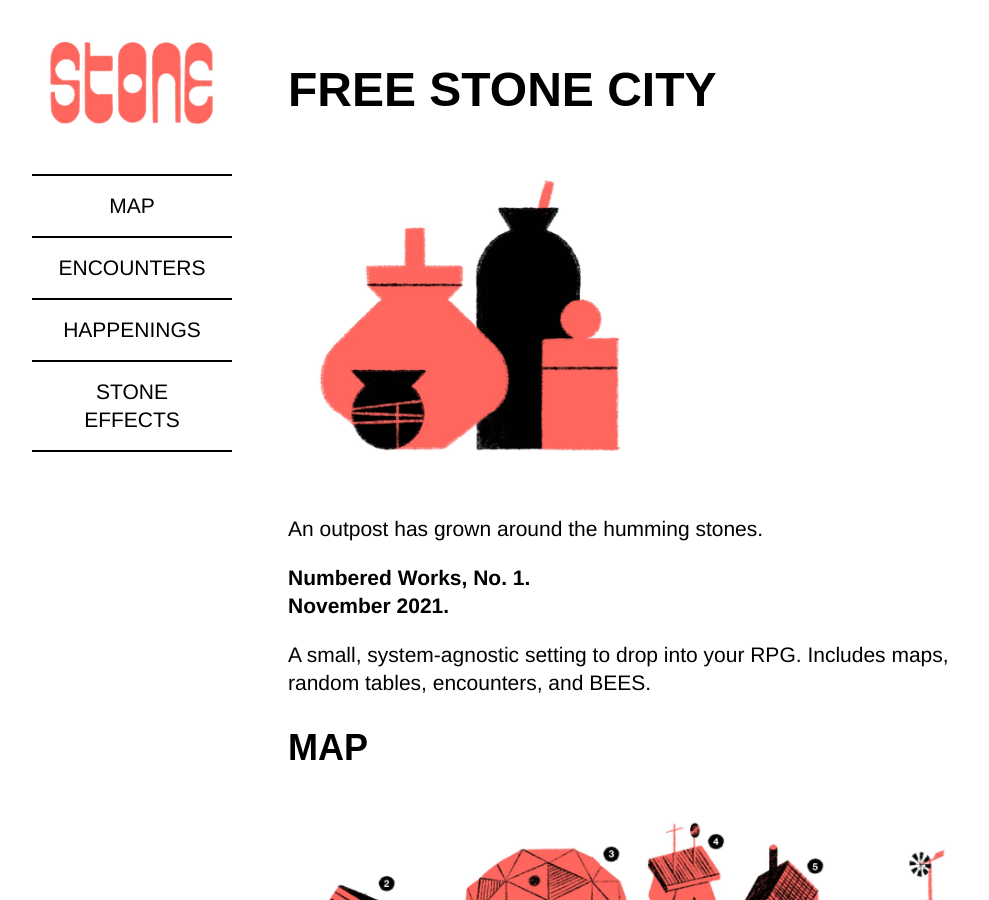
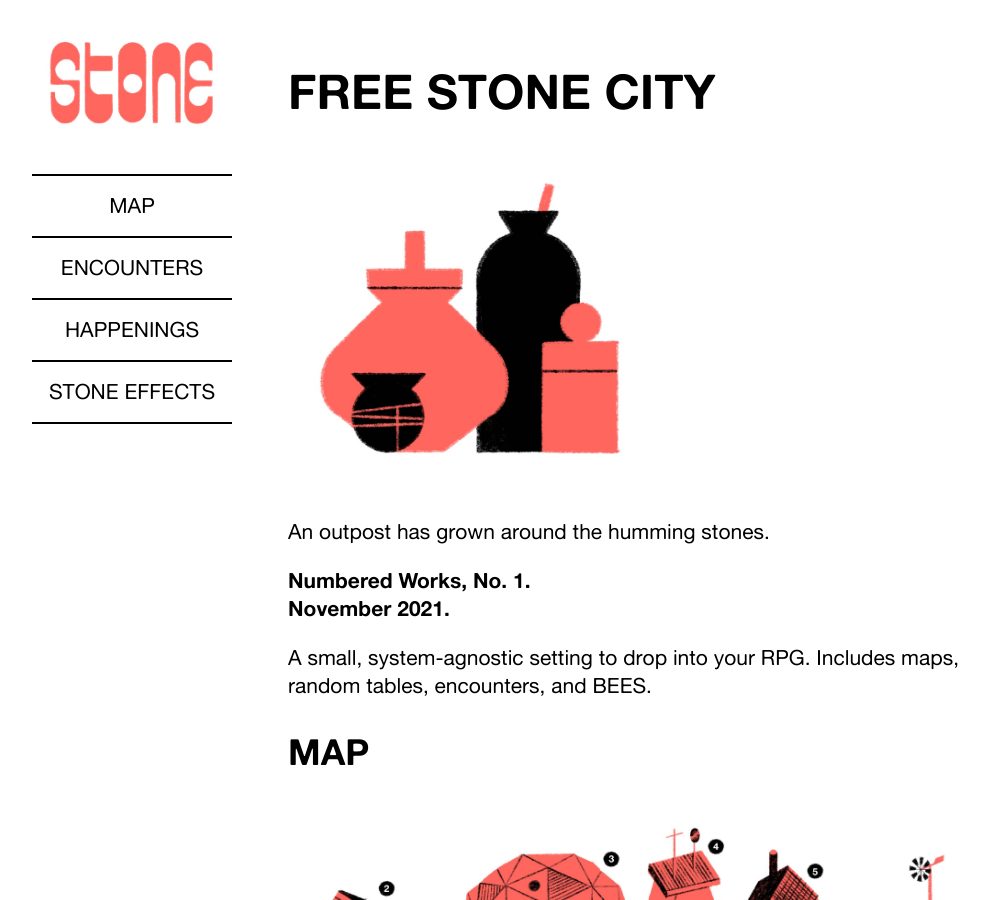
Before and after one commit to numbered-works/numbered-works.github.io, a Jekyll site: the page built from free-stone-city/index.html, in a window 1280 px wide and 900 px high. Shown: the whole window, without its empty margins (108-1097 px from the left). Built offline with Jekyll 4.4.1, drawn with Linux system fonts in a browser that asks for light colours; some web fonts are replaced.

Commit message:
meta tag and font link fixes

```diff
--- a/free-stone-city/index.html
+++ b/free-stone-city/index.html
@@ -27,7 +27,7 @@ redirect_from:
 <meta property="twitter:description" content="A small, system-agnostic setting to drop into your RPG">
 <meta property="twitter:image" content="https://free-stone-city.netlify.app/images/meta.jpg">
 
-<link href="fonts/altehaasgrotesk/altehaasgrotesk.css" rel="stylesheet">
+<link href="http://numbered.works/assets/fonts/altehaasgrotesk/altehaasgrotesk.css" rel="stylesheet">
 <style>
 
 /* Reset */
```
